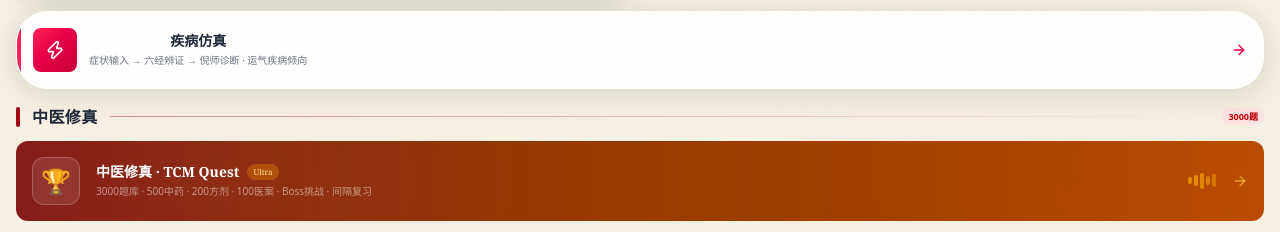
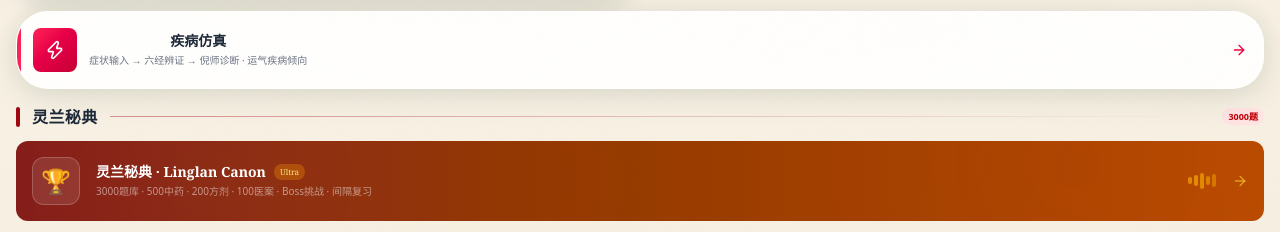
Before and after one commit to jsyr-8838/zhiyin-healing, a Next.js app: page /healing in a window 1280 px wide. Shown: the part 1809-2041 px from the top of the page. Built offline with nearby package versions, Linux system fonts and the light colour scheme; no server answers.

Commit message:
rename: tcm-quest -> linglan-canon (灵兰秘典) - src/app/healing/page.tsx

```diff
--- a/src/app/healing/page.tsx
+++ b/src/app/healing/page.tsx
@@ -307,11 +307,11 @@ export default function HealingPage() {
           </div>
         </div>
 
-        {/* ===== 中医修真 · 游戏化学习 ===== */}
+        {/* ===== 灵兰秘典 · 游戏化学习 ===== */}
         <div>
           <div className="flex items-center gap-3 mb-3">
             <div className="w-1 h-5 rounded-full bg-red-800" />
-            <h3 className="font-bold font-serif text-base text-gray-800 tracking-wide">中医修真</h3>
+            <h3 className="font-bold font-serif text-base text-gray-800 tracking-wide">灵兰秘典</h3>
             <div className="flex-1 h-px bg-gradient-to-r from-red-800/40 to-transparent" />
             <span className="text-[9px] px-1.5 py-0.5 rounded-full bg-red-100 text-red-700 font-bold">3000题</span>
           </div>
@@ -326,7 +326,7 @@ export default function HealingPage() {
               </div>
               <div className="flex-1 min-w-0">
                 <h4 className="font-bold text-sm font-serif text-white flex items-center gap-2">
-                  中医修真 · TCM Quest
+                  灵兰秘典 · Linglan Canon
                   <span className="text-[8px] px-1.5 py-0.5 rounded-full bg-amber-500/30 text-amber-200 font-normal">Ultra</span>
                 </h4>
                 <p className="text-[10px] text-white/50 mt-0.5">3000题库 · 500中药 · 200方剂 · 100医案 · Boss挑战 · 间隔复习</p>
```
